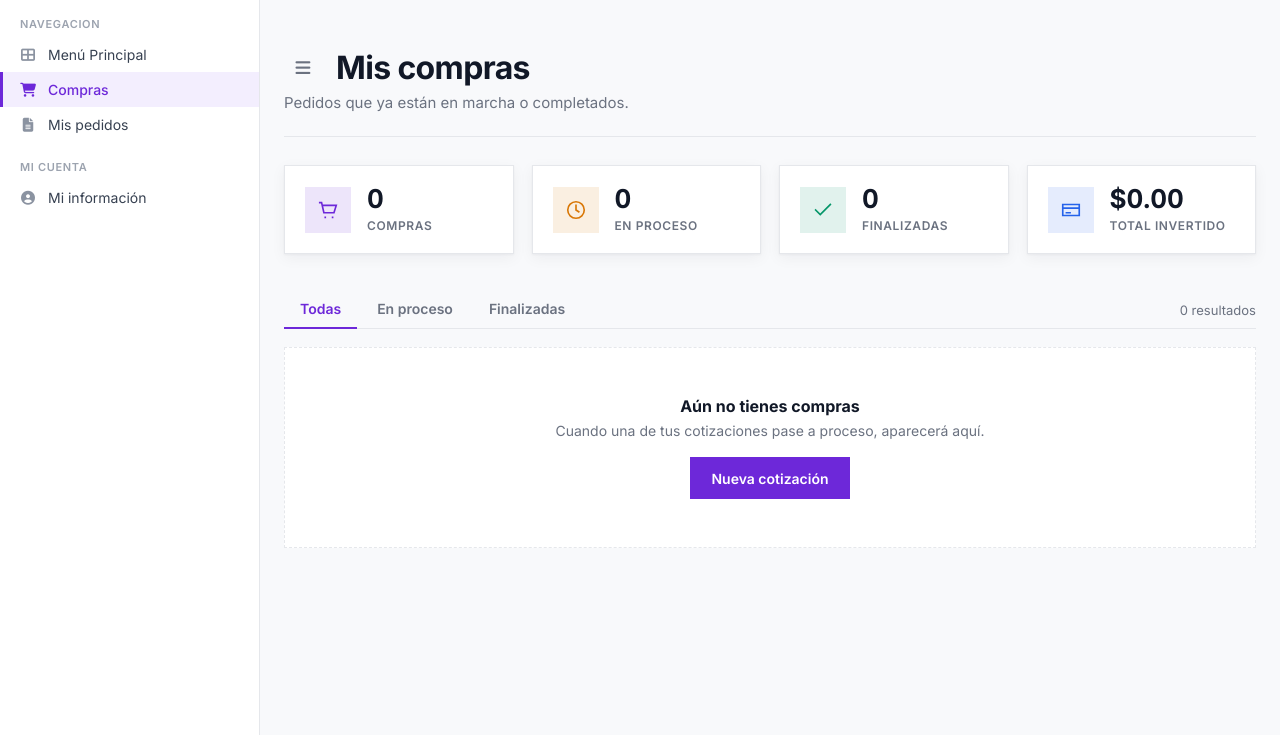
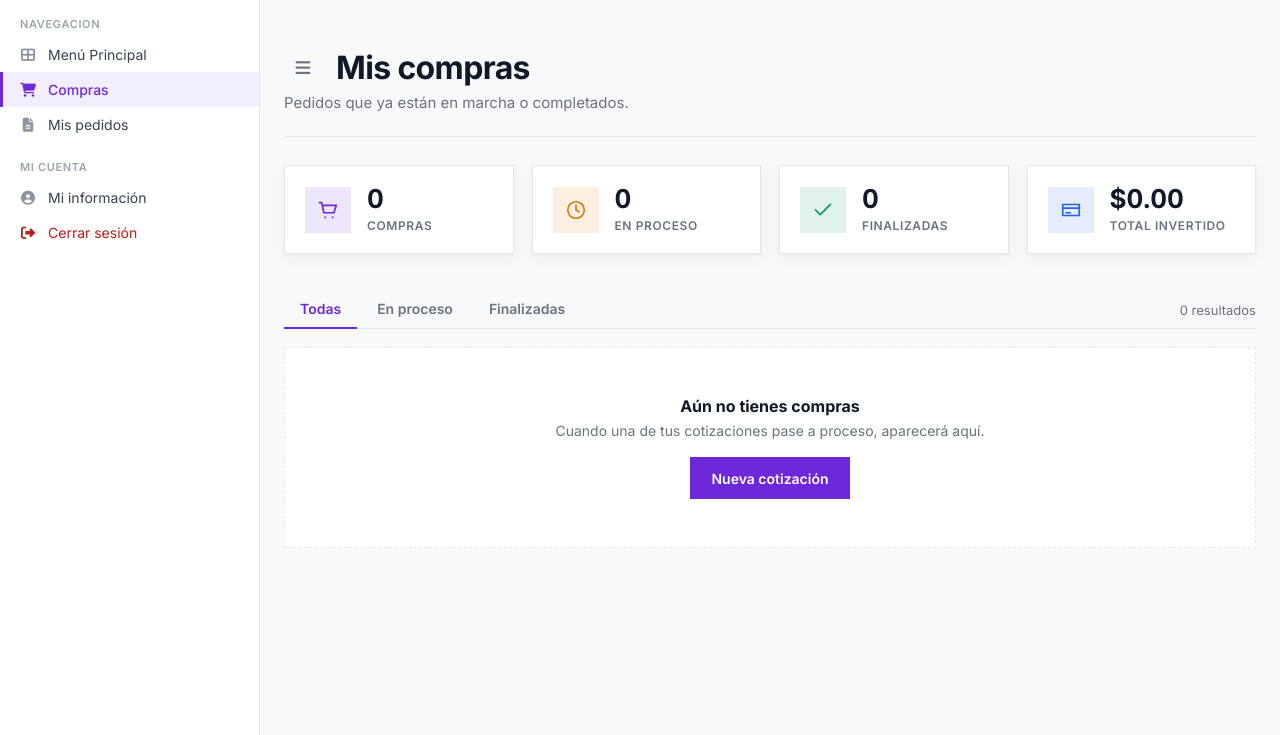
Before and after one commit to emmanuelbc110703/gestordeventas, a Laravel app: page /cliente/compras in a window 1280 px wide. Shown: the part 65-800 px from the top of the page. Run offline with Laravel 12, Linux system fonts and the light colour scheme; a user stored in the database is signed in; data comes from the database, SQL or seed files in the repository; data that the repository does not hold is empty; some libraries are stand-ins or nearby versions.

Commit message:
implementacion de boton de cerrar sesion en la interfaz de cliente

```diff
--- a/config/modulos.php
+++ b/config/modulos.php
@@ -34,6 +34,7 @@ return [
         ],
         'Mi cuenta' => [
             ['clave' => 'informacion',   'texto' => 'Mi información',     'icono' => 'fa-circle-user',       'ruta' => 'cliente.informacion'],
+            ['clave' => 'cerrar_sesion', 'texto' => 'Cerrar sesión', 'icono' => 'fa-right-from-bracket', 'ruta' => 'logout', 'peligro' => true],
         ],
     ]
 
--- a/resources/views/cliente/compras.blade.php
+++ b/resources/views/cliente/compras.blade.php
@@ -10,7 +10,6 @@
 <x-pedido-estilos />
 
 @php
-    // Estados que cuentan como compra (todo lo que ya salió de "enviado")
     $estadosTexto = [
         'procesando' => 'Procesando',
         'finalizado' => 'Finalizado',
@@ -25,7 +24,6 @@
         'finalizadas' => 'Finalizadas',
     ];
 
-    // AJUSTA este nombre de ruta al de tu vista de detalle del pedido
     $urlDetalle = fn ($compra) => route('cliente.cotizaciones.mostrar', $compra);
 @endphp
 
--- a/resources/views/components/sidebar.blade.php
+++ b/resources/views/components/sidebar.blade.php
@@ -195,6 +195,24 @@
         color: var(--primario);
     }
 
+    .sb-form { margin: 0; }
+    button.sb-link {
+        width: 100%;
+        background: none;
+        border: 0;
+        border-left: 3px solid transparent;
+        font-family: inherit;
+        text-align: left;
+        cursor: pointer;
+    }
+    .sb-link-salir,
+    .sb-link-salir i { color: #b91c1c; }
+    .sb-link-salir:hover {
+        background: #fef2f2;
+        color: #b91c1c;
+    }
+    .sb-link-salir:hover i { color: #b91c1c; }
+
     .btn-menu-lateral {
         display: none;
         align-items: center;
@@ -276,6 +294,15 @@
             <div class="sb-seccion">
                 <p class="sb-titulo">{{ $titulo }}</p>
                 @foreach($items as $item)
+                    @if(!empty($item['peligro']))
+                        <form action="{{ $item['url'] }}" method="POST" class="sb-form">
+                            @csrf
+                            <button type="submit" class="sb-link sb-link-salir">
+                                <i class="fa-solid {{ $item['icono'] }}"></i>
+                                <span>{{ $item['texto'] }}</span>
+                            </button>
+                        </form>
+                    @else
                         <a
                             href="{{ $item['url'] }}"
                             class="sb-link {{ $activo === $item['clave'] ? 'activo' : '' }}"
@@ -286,6 +313,7 @@
                                 <span class="sb-badge">{{ $item['badge'] }}</span>
                             @endif
                         </a>
+                    @endif
                 @endforeach
             </div>
         @endforeach
```
Lines whose indentation alone changed are shown as unchanged.
